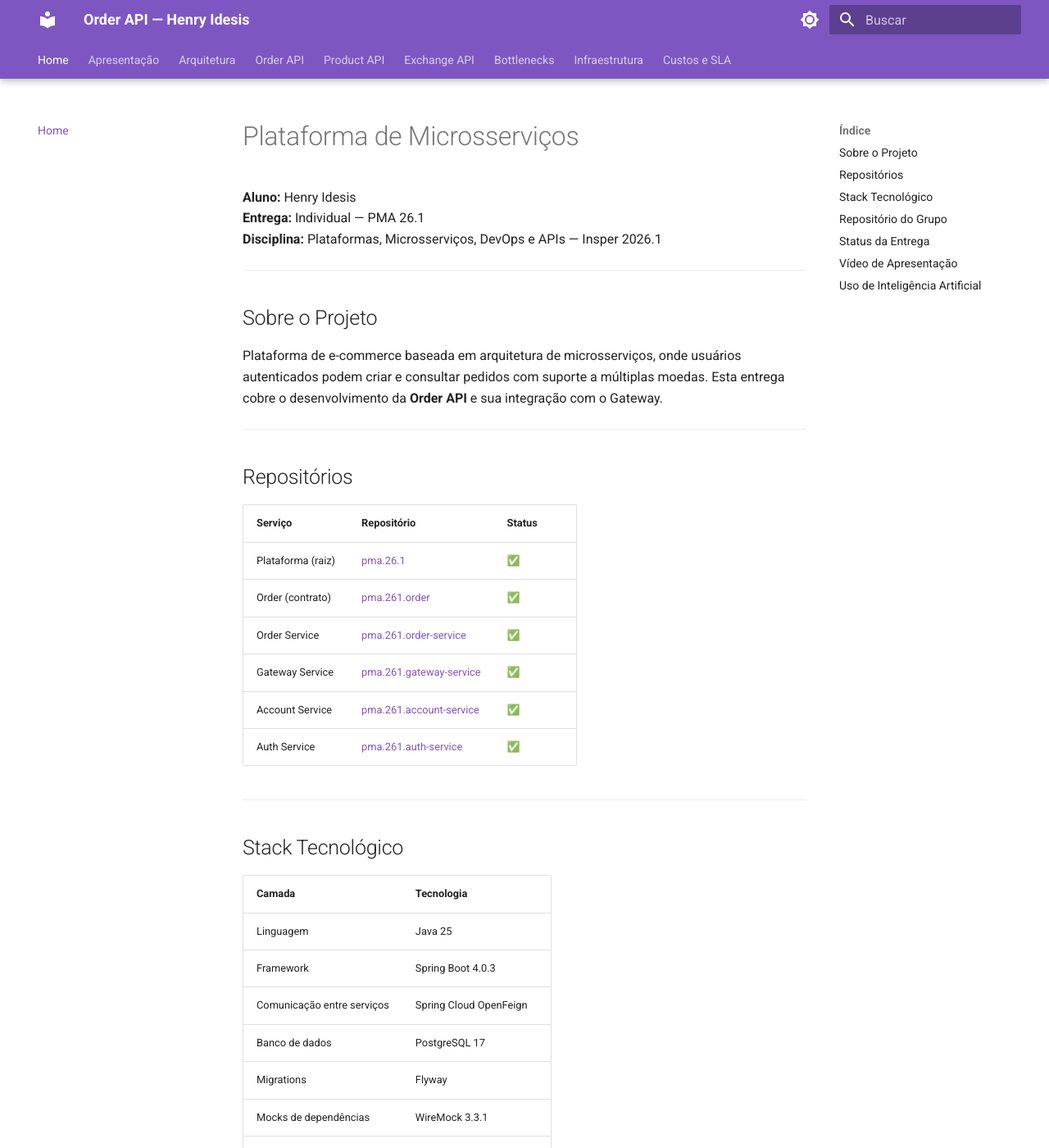
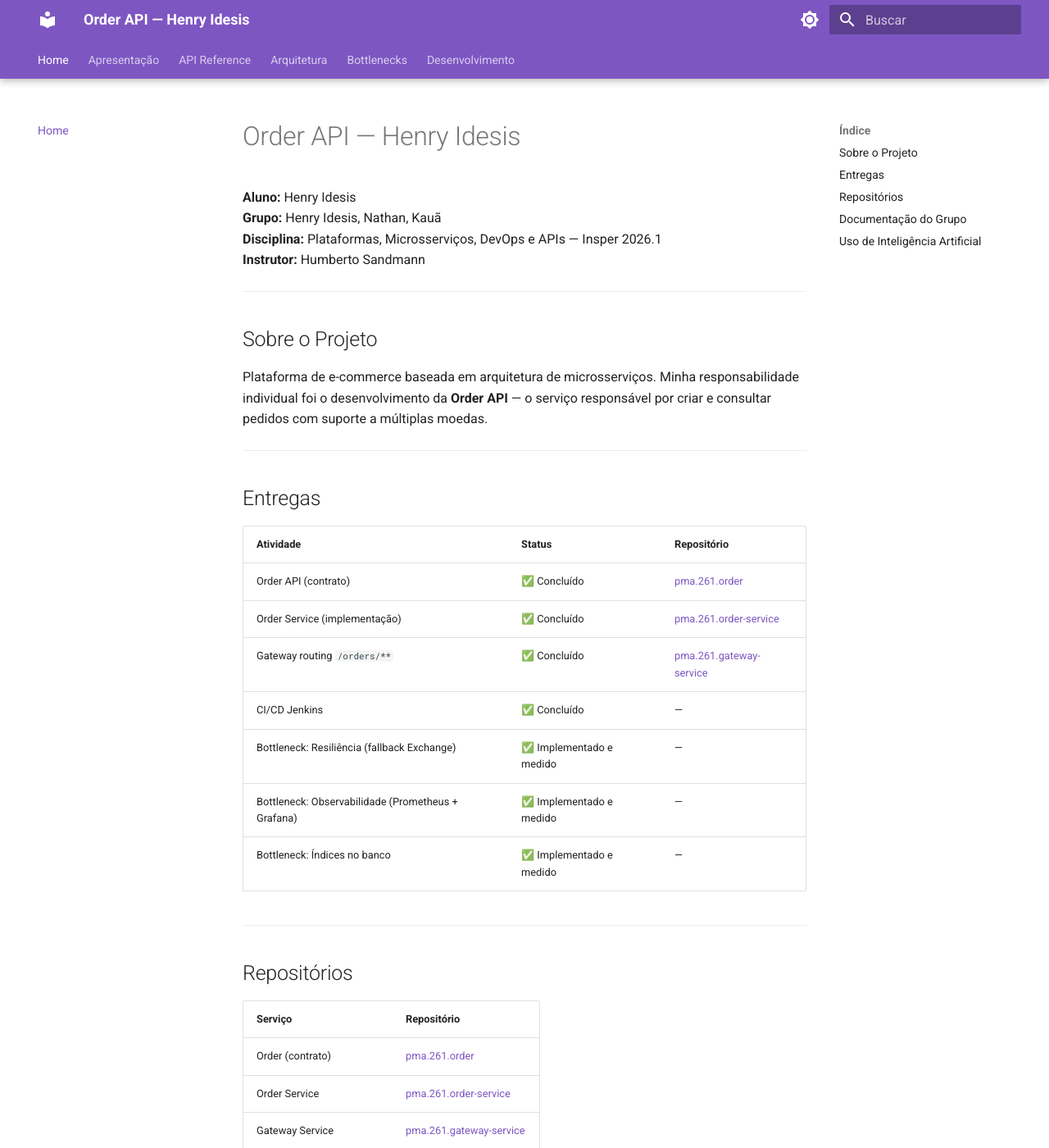
Before and after one commit to microservice-henry/pma.26.1-docs, an MkDocs documentation site: the page built from docs/index.md, in a window 1280 px wide and 1400 px high. Shown: the whole window at 82% size. Built offline with MkDocs 1.6.1 and Material for MkDocs 9.7.7, drawn with Linux system fonts in a browser that asks for light colours; some of the changed text lies outside the part shown.

Commit message:
refactor: restructure individual docs — Order API only

```diff
--- a/docs/index.md
+++ b/docs/index.md
@@ -1,83 +1,50 @@
-# Plataforma de Microsserviços
+# Order API — Henry Idesis
 
 **Aluno:** Henry Idesis
-**Entrega:** Individual — PMA 26.1
+**Grupo:** Henry Idesis, Nathan, Kauã
 **Disciplina:** Plataformas, Microsserviços, DevOps e APIs — Insper 2026.1
+**Instrutor:** Humberto Sandmann
 
 ---
 
 ## Sobre o Projeto
 
-Plataforma de e-commerce baseada em arquitetura de microsserviços, onde usuários autenticados podem criar e consultar pedidos com suporte a múltiplas moedas. Esta entrega cobre o desenvolvimento da **Order API** e sua integração com o Gateway.
+Plataforma de e-commerce baseada em arquitetura de microsserviços. Minha responsabilidade individual foi o desenvolvimento da **Order API** — o serviço responsável por criar e consultar pedidos com suporte a múltiplas moedas.
+
+---
+
+## Entregas
+
+| Atividade | Status | Repositório |
+|-----------|--------|-------------|
+| Order API (contrato) | ✅ Concluído | [pma.261.order](https://github.com/microservice-henry/pma.261.order) |
+| Order Service (implementação) | ✅ Concluído | [pma.261.order-service](https://github.com/microservice-henry/pma.261.order-service) |
+| Gateway routing `/orders/**` | ✅ Concluído | [pma.261.gateway-service](https://github.com/microservice-henry/pma.261.gateway-service) |
+| CI/CD Jenkins | ✅ Concluído | — |
+| Bottleneck: Resiliência (fallback Exchange) | ✅ Implementado e medido | — |
+| Bottleneck: Observabilidade (Prometheus + Grafana) | ✅ Implementado e medido | — |
+| Bottleneck: Índices no banco | ✅ Implementado e medido | — |
 
 ---
 
 ## Repositórios
 
-| Serviço | Repositório | Status |
-|---------|-------------|--------|
-| Plataforma (raiz) | [pma.26.1](https://github.com/microservice-henry/pma.26.1) | ✅ |
-| Order (contrato) | [pma.261.order](https://github.com/microservice-henry/pma.261.order) | ✅ |
-| Order Service | [pma.261.order-service](https://github.com/microservice-henry/pma.261.order-service) | ✅ |
-| Gateway Service | [pma.261.gateway-service](https://github.com/microservice-henry/pma.261.gateway-service) | ✅ |
-| Account Service | [pma.261.account-service](https://github.com/microservice-henry/pma.26.1.account-service) | ✅ |
-| Auth Service | [pma.261.auth-service](https://github.com/microservice-henry/pma.261.auth-service) | ✅ |
+| Serviço | Repositório |
+|---------|-------------|
+| Order (contrato) | [pma.261.order](https://github.com/microservice-henry/pma.261.order) |
+| Order Service | [pma.261.order-service](https://github.com/microservice-henry/pma.261.order-service) |
+| Gateway Service | [pma.261.gateway-service](https://github.com/microservice-henry/pma.261.gateway-service) |
+| Account Service | [pma.26.1.account-service](https://github.com/microservice-henry/pma.26.1.account-service) |
+| Auth Service | [pma.261.auth-service](https://github.com/microservice-henry/pma.261.auth-service) |
+| Plataforma (raiz do grupo) | [pma.26.1](https://github.com/microservice-henry/pma.26.1) |
 
 ---
 
-## Stack Tecnológico
+## Documentação do Grupo
 
-| Camada | Tecnologia |
-|--------|-----------|
-| Linguagem | Java 25 |
-| Framework | Spring Boot 4.0.3 |
-| Comunicação entre serviços | Spring Cloud OpenFeign |
-| Banco de dados | PostgreSQL 17 |
-| Migrations | Flyway |
-| Mocks de dependências | WireMock 3.3.1 |
-| Containerização | Docker / Docker Compose |
-| CI/CD | Jenkins |
+A documentação da infraestrutura compartilhada (AWS, EKS, CI/CD, Custos) e dos demais microsserviços está na **documentação do grupo**:
 
----
-
-## Repositório do Grupo
-
-| Repositório | Descrição |
-|-------------|-----------|
-| [repo-classes/pma.261](https://github.com/repo-classes/pma.261) | Repositório principal do grupo (submodules) |
-
----
-
-## Status da Entrega
-
-| Item | Status |
-|------|--------|
-| `POST /orders` | ✅ Implementado |
-| `GET /orders` | ✅ Implementado |
-| `GET /orders/{id}` com conversão de moeda | ✅ Implementado |
-| Isolamento por conta autenticada | ✅ Implementado |
-| Testes unitários (6 casos) | ✅ Implementado |
-| Gateway routing `/orders/**` | ✅ Implementado |
-| CI/CD Jenkins (order + gateway) | ✅ Implementado |
-| Mocks WireMock (product + exchange) | ✅ Implementado |
-| Observabilidade (Prometheus + Grafana) | ✅ Configurado |
-| EKS (eks-store, us-east-2) | ✅ Cluster ativo |
-| Product API | 🔜 Próxima entrega |
-| Exchange API | 🔜 Próxima entrega |
-
----
-
-## Vídeo de Apresentação
-
-<iframe width="100%" height="400"
-  src="https://www.youtube-nocookie.com/embed/OwebMKRjKwM"
-  title="Order API — Apresentação Individual — Henry Idesis"
-  frameborder="0"
-  allow="accelerometer; autoplay; clipboard-write; encrypted-media; gyroscope; picture-in-picture"
-  allowfullscreen>
-</iframe>
-
-[Assistir no YouTube](https://www.youtube.com/watch?v=OwebMKRjKwM){ .md-button }
+[microservice-henry.github.io/pma.26.1](https://microservice-henry.github.io/pma.26.1/){ .md-button }
 
 ---
 
--- a/mkdocs.yml
+++ b/mkdocs.yml
@@ -45,16 +45,9 @@ markdown_extensions:
 nav:
   - Home: index.md
   - Apresentação: presentation.md
-  - Arquitetura: architecture.md
-  - Order API:
+  - API Reference:
       - Visão Geral: order/index.md
       - Endpoints: order/endpoints.md
-      - Como Rodar: order/run.md
-  - Product API: product/index.md
-  - Exchange API: exchange/index.md
+  - Arquitetura: architecture.md
   - Bottlenecks: bottlenecks.md
-  - Infraestrutura:
-      - AWS: infra/aws.md
-      - EKS: infra/eks.md
-      - CI/CD: infra/cicd.md
-  - Custos e SLA: custos.md
+  - Desenvolvimento: order/run.md
```
